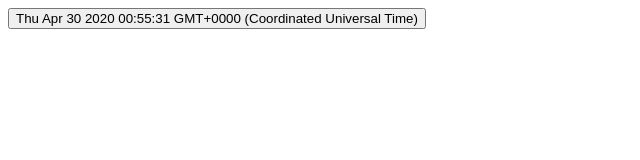
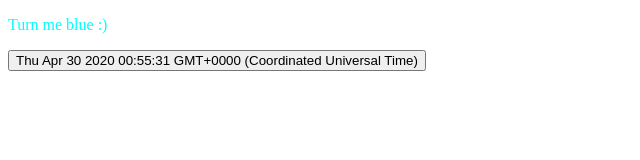
Before and after one commit to zz3553/zz3553.github.io, a plain HTML site: page Desktop/CS2/JavaScript intro/events.html in a window 1280 px wide. Both pictures are taken after a click on the button "The time is?". Shown: the whole page, without its empty margins (0-640 px from the left). Drawn offline with Linux system fonts and the light colour scheme.

Commit message:
Changing colors

```diff
--- a/Desktop/CS2/JavaScript intro/events.html
+++ b/Desktop/CS2/JavaScript intro/events.html
@@ -1,11 +1,17 @@
 <!DOCTYPE html>
 <html>
 <body>
-
-<button onmouseover="this.innerHTML=test()">The time is?</button>
+    <p id = 'button'>Turn me blue :)</p>
+    <button onclick ="color('cyan')" onmouseover="this.innerHTML=test()">The time is?</button>
 <script>
     function test() {
         return Date()
+    }
+</script>
+<script>
+    function color(thisColor) {
+        var elem = document.getElementById('button');
+        elem.style.color = thisColor
     }
 </script>
 
```
